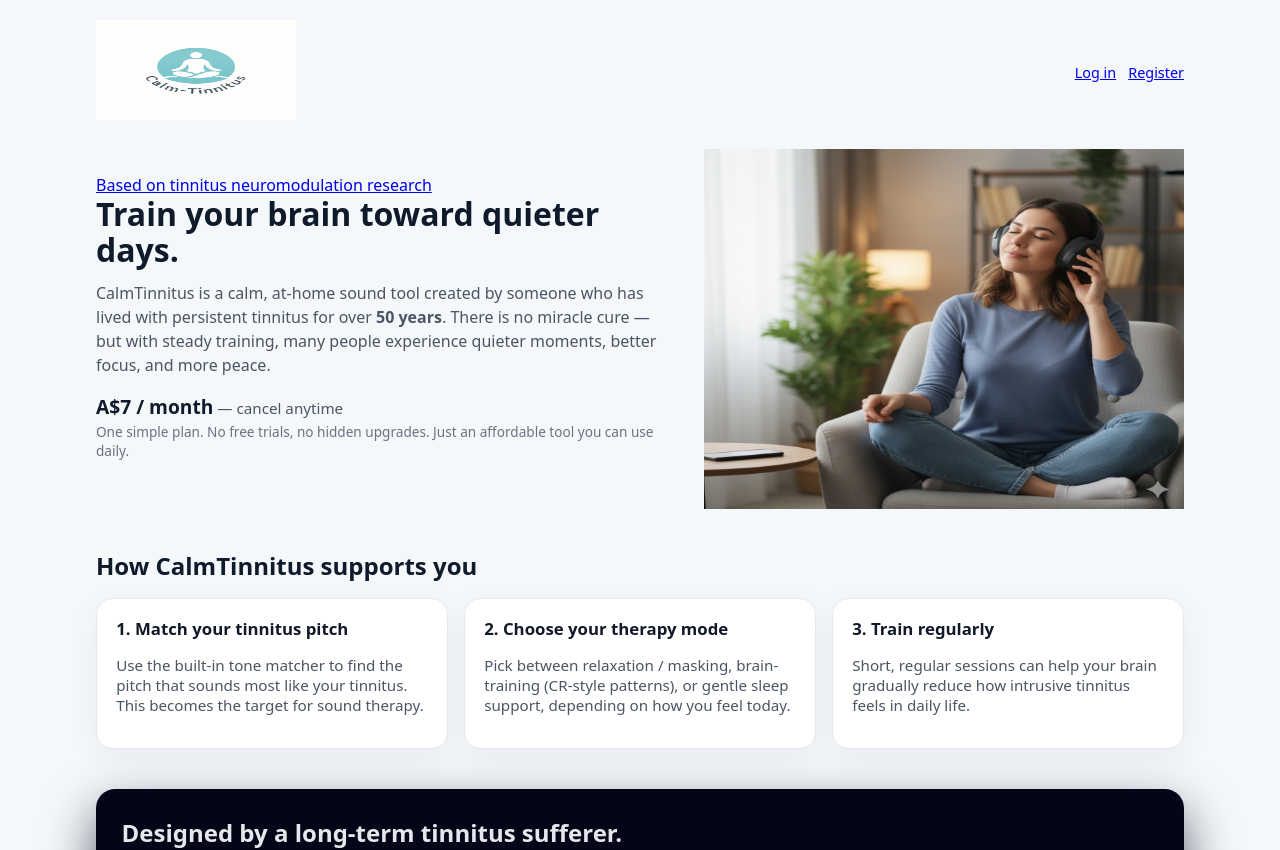
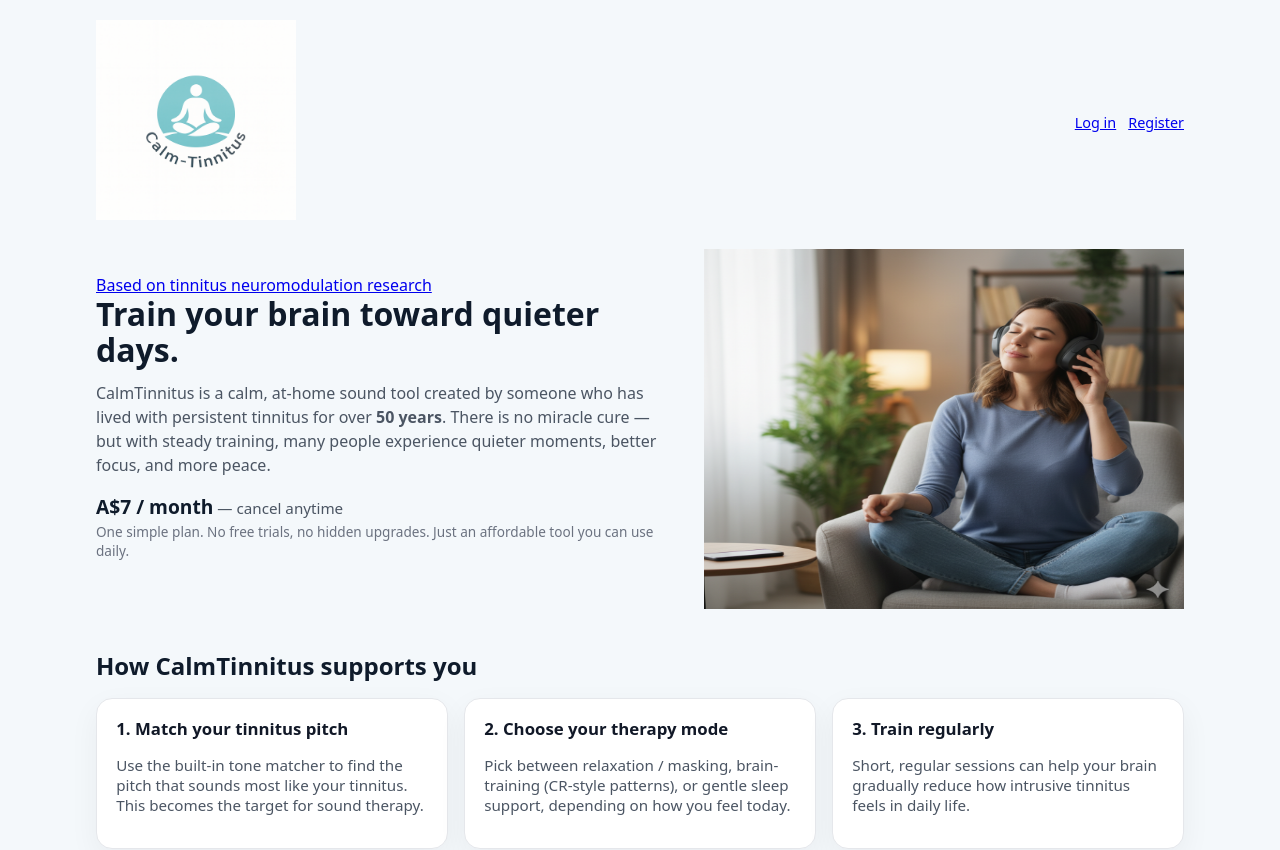
Before and after one commit to danyaffa/CalmTinnitus, a Next.js app: page / in a window 1280 px wide. Shown: the top 850 px of the page. Built offline with nearby package versions, Linux system fonts and the light colour scheme; no server answers.

Commit message:
Update page.tsx

```diff
--- a/app/page.tsx
+++ b/app/page.tsx
@@ -17,7 +17,7 @@ export default function HomePage() {
               src="/CalmTinnitus-Logo.png"
               alt="CalmTinnitus – Silence Starts Now"
               width={200}
-              height={100}
+              height={200}
               className="nq-logo"
             />
           </Link>
```
